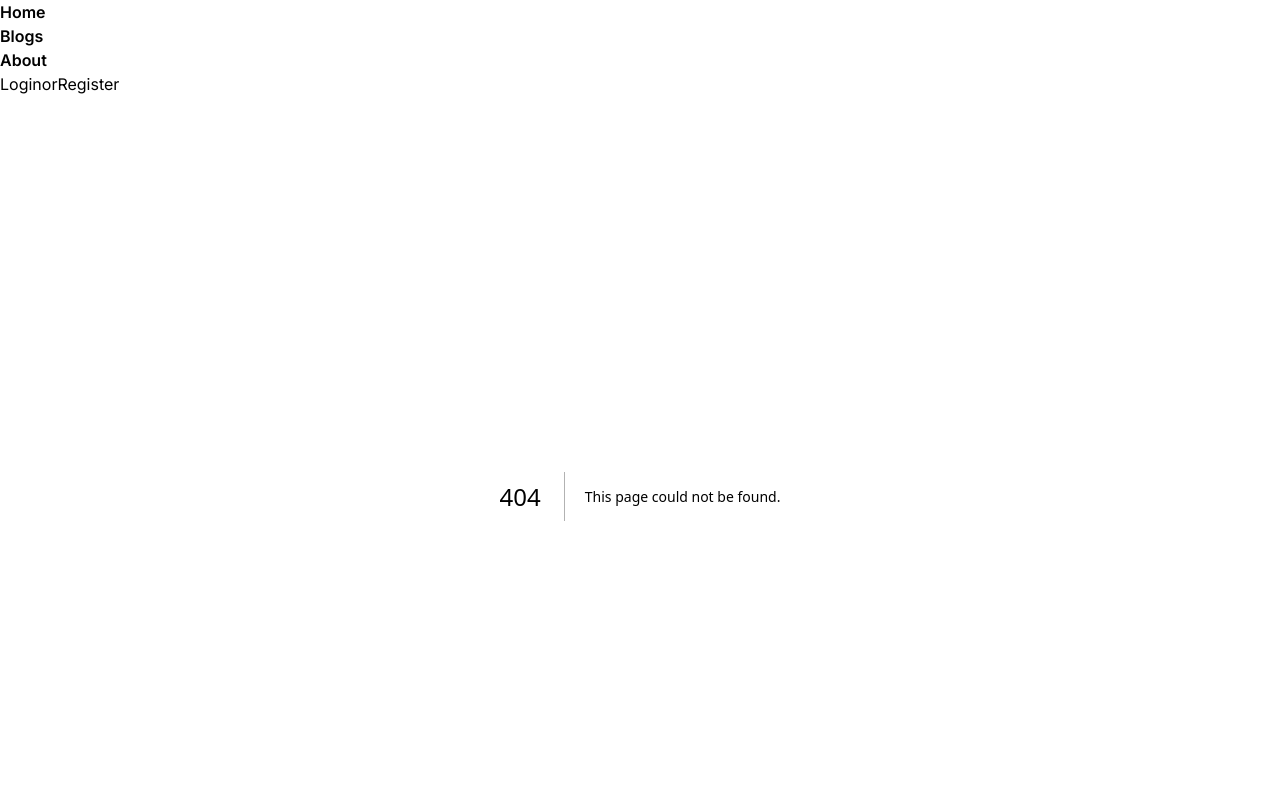
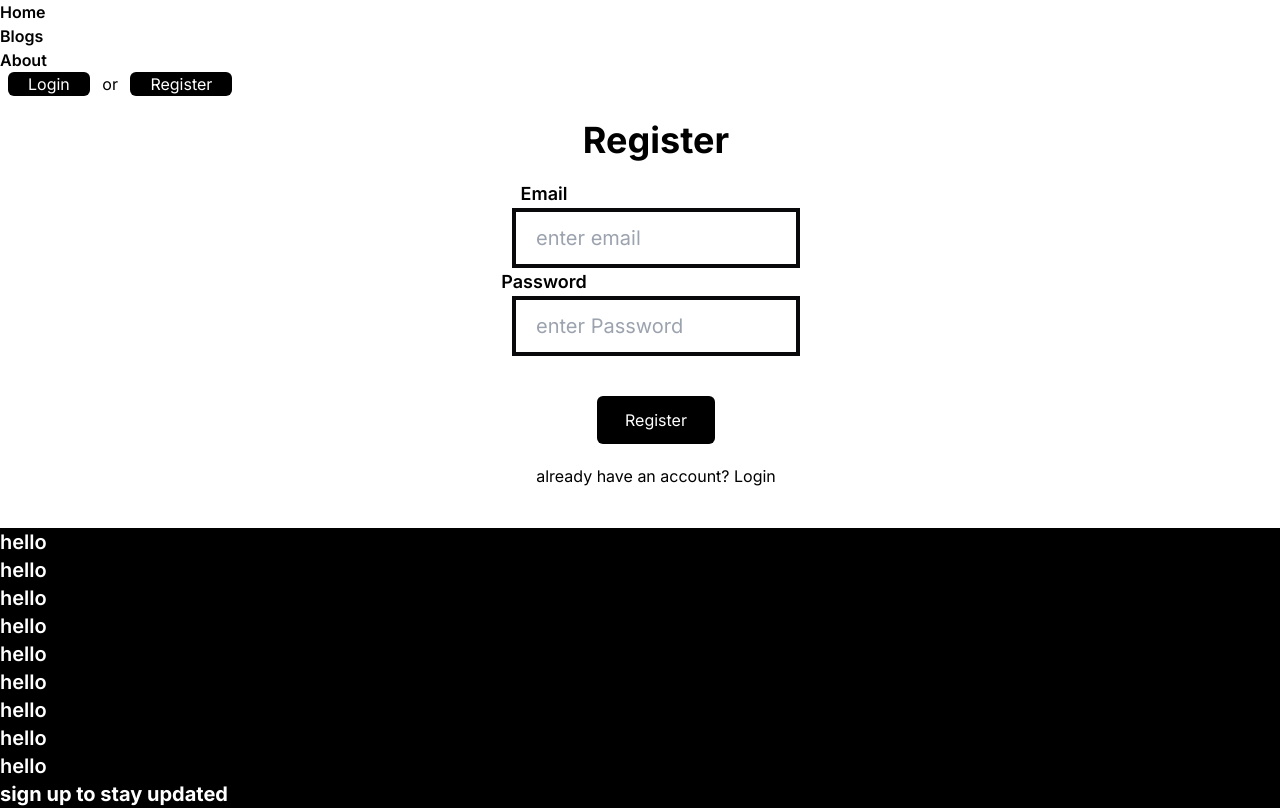
Before and after one commit to 0vai5/HuntingCoder-Blog-by-a-Coder, a Next.js app: page /Register in a window 1280 px wide. Before the commit this address had no page. Shown: the top 808 px of the page. Built offline with nearby package versions, Linux system fonts and the light colour scheme.

Commit message:
Finally don eiwth the frontend, Created file based routes, error was solved, and tommorow we will start with the Backend

```diff
--- a/Components/Blog.js
+++ b/Components/Blog.js
@@ -4,8 +4,8 @@ import React from "react";
 const blog = () => {
   return (
     <>
-      <h1 className="leading-7 text-4xl font-semibold ">Latest Blogs</h1>
-      <div className="mt-10 text-center leading-5 flex justify-evenly items-center sm:flex-col lg:flex-row md:flex-col">
+      <h1 className="leading-7 text-4xl font-semibold text-center">Latest Blogs</h1>
+      <div className="mt-10 text-center leading-5 flex justify-evenly items-center flex-col">
         <div className="my-10 flex justify-center items-center flex-col">
           <img
             src="https://images.unsplash.com/photo-1633356122544-f134324a6cee?ixlib=rb-4.0.3&ixid=M3wxMjA3fDB8MHxwaG90by1wYWdlfHx8fGVufDB8fHx8fA%3D%3D&auto=format&fit=crop&w=1470&q=80"
--- a/Components/Footer.js
+++ b/Components/Footer.js
@@ -1,10 +1,11 @@
 import React from "react";
+
 
 const Footer = () => {
   return (
     <>
-      <div className="bg-black text-white h-48 w-full flex  justify-around items-center sm:flex-col lg:flex-row md:flex-col">
-        <div className=" flex justify-between items-center gap-5 text-xl font-semibold">
+      <div className="bg-black text-white h-auto w-full flex  justify-between items-center flex-col gap-10">
+        <div className=" flex justify-between flex-col mt-10 items-center gap-5 text-xl font-semibold">
           <ul>
             <li>hello</li>
             <li>hello</li>
@@ -32,7 +33,7 @@ const Footer = () => {
             className="rounded border-2 px-2 py-2"
           />
           <br />
-          <button className="rounded px-3 py-2 leading-3 text-black bg-white hover:bg-green-700">subscribe now!</button>
+          <button className="mb-10 rounded px-3 py-2 leading-3 text-black bg-white hover:bg-green-700">subscribe now!</button>
         </div>
 
       </div>
--- a/Components/Nav.js
+++ b/Components/Nav.js
@@ -1,4 +1,6 @@
+'use client'
 import React from "react";
+import Link from 'next/link'
 
 
 const Nav = () => {
@@ -12,18 +14,18 @@ const Nav = () => {
       </h1>
     </div> */}
         <ul className="font-semibold text-2xl mx-10 flex items-center justify-between gap-10 ">
-          <li className="hover:text-gray-700  text-black">Home</li>
-           <li className="hover:text-gray-700  text-black">Blogs</li>
-           <li className="hover:text-gray-700  text-black">About</li>
+          <Link href={'/'}><li className="hover:text-gray-700  text-black">Home</li></Link>
+          <Link href={'/Blogs'}> <li className="hover:text-gray-700  text-black">Blogs</li></Link>
+           <Link href={'/About'}><li className="hover:text-gray-700  text-black">About</li> </Link>
         </ul>
         <div>
-         <button className="hover:bg-gray-700 bg-black text-white rounded-md px-5 py-2 mx-2">
+         <Link href={'/Login'}><button className="hover:bg-gray-700 bg-black text-white rounded-md px-5 py-2 mx-2">
             Login
-          </button>
+          </button> </Link>
           <span className="text-md">or</span>
-          <button className="hover:bg-gray-700 bg-black text-white rounded-md px-5 py-2 mx-2">
+          <Link href={'/Register'}> <button className="hover:bg-gray-700 bg-black text-white rounded-md px-5 py-2 mx-2">
             Register
-          </button>
+          </button></Link>
         </div>
       </div>
     </>
--- /dev/null
+++ b/app/About/page.js
@@ -0,0 +1,9 @@
+import React from 'react'
+
+const page = () => {
+  return (
+    <div>page</div>
+  )
+}
+
+export default page
--- /dev/null
+++ b/app/Blogs/page.js
@@ -0,0 +1,13 @@
+import React from "react";
+import Blog from "@/Components/Blog";
+
+const page = () => {
+  return (
+    <>
+    <div className="my-10 h-10"></div>
+      <Blog />
+    </>
+  );
+};
+
+export default page;
--- /dev/null
+++ b/app/Login/page.js
@@ -0,0 +1,61 @@
+'use client'
+import React, { useState } from "react";
+import Link from "next/link";
+
+const page = () => {
+  const [Email, setEmail] = useState("");
+  const [Password, setPassword] = useState("")
+
+  return (
+    <>
+      <div className="container text-center left-4 relative">
+        <div className="my-20 "></div>
+        <h1 className="font-bold text-4xl mb-5">Login</h1>
+        <form>
+          <label className="relative right-28 font-semibold text-lg">
+            Email
+          </label>
+          <br />
+          <input
+            type="text"
+            placeholder="enter email"
+            className="roudned-md px-5 py-3 border-4 w-72 border-zinc-950 text-xl"
+            value={Email}
+            onChange={(e) => {
+              setEmail(e.target.value);
+            }}
+          />
+          <br />
+          <label className="relative right-28 font-semibold text-lg">
+            Password
+          </label>
+          <br />
+          <input
+            type="password"
+            placeholder="enter Password"
+            className="roudned-md px-5 py-3 border-4 w-72 border-zinc-950 text-xl"
+            value={Password}
+            onChange={(e)=>{
+                setPassword(e.target.value)
+            }}
+          />
+          <br />
+          <button
+            className="hover:bg-gray-700 bg-black mb-5 mt-10 text-white rounded-md px-7 py-3 mx-2"
+            onSubmit={(e) => {
+              e.preventDefault();
+            }}
+          >
+            Login
+          </button>
+          <br />
+          <p className="mb-10">
+            Don't have an account? <Link href={"/Register"}>Register</Link>
+          </p>
+        </form>
+      </div>
+    </>
+  );
+};
+
+export default page;
--- /dev/null
+++ b/app/Register/page.js
@@ -0,0 +1,61 @@
+'use client'
+import React, { useState } from "react";
+import Link from "next/link";
+
+const page = () => {
+  const [Email, setEmail] = useState("");
+  const [Password, setPassword] = useState("");
+  return (
+    <>
+      <div className="container text-center left-4 relative ">
+        <div className="my-20 "></div>
+        <h1 className="font-bold text-4xl mb-5">Register</h1>
+        <form>
+          <label className="relative right-28 font-semibold text-lg">
+            Email
+          </label>
+          <br />
+          <input
+            type="text"
+            placeholder="enter email"
+            className="roudned-md px-5 py-3 border-4 w-72 border-zinc-950 text-xl"
+            value={Email}
+            onChange={(e) => {
+              setEmail(e.target.value);
+            }}
+          />
+          <br />
+          <label className="relative right-28 font-semibold text-lg">
+            Password
+          </label>
+          <br />
+          <input
+            type="password"
+            placeholder="enter Password"
+            className="roudned-md px-5 py-3 border-4 w-72 border-zinc-950 text-xl"
+            value={Password}
+            onChange={(e) => {
+              setPassword(e.target.value);
+              console.log(Password)
+            }}
+          />
+          <br />
+          <button
+            className="hover:bg-gray-700 bg-black mb-5 mt-10 text-white rounded-md px-7 py-3 mx-2"
+            onSubmit={(e) => {
+              e.preventDefault();
+            }}
+          >
+            Register
+          </button>
+          <br />
+          <p className="mb-10">
+            already have an account? <Link href={"/Register"}>Login</Link>
+          </p>
+        </form>
+      </div>
+    </>
+  );
+};
+
+export default page;
```
Also changed, not shown: app/api/route.js (added).
